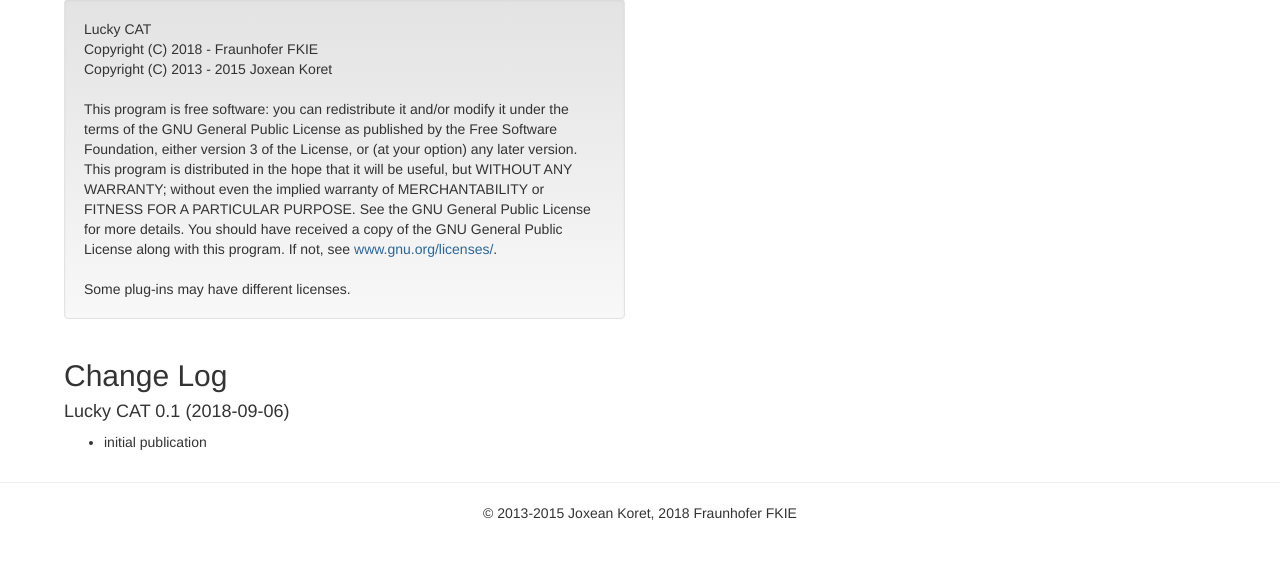
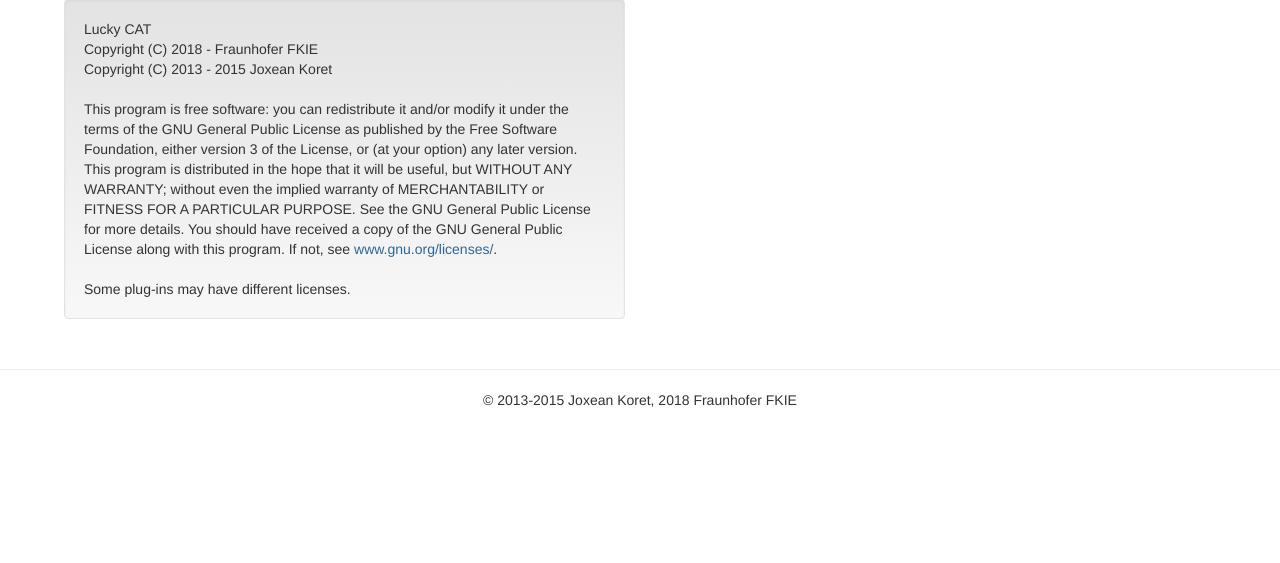
Before and after one commit to fkie-cad/LuckyCAT, a Flask app: page /about in a window 1280 px wide. Shown: the part 237-800 px from the top of the page. Run offline with Flask 3, Linux system fonts and the light colour scheme; some libraries are stand-ins or nearby versions.

Commit message:
Added CHANGES.md, removed change log from about.html.

```diff
--- a/luckycat/frontend/templates/about.html
+++ b/luckycat/frontend/templates/about.html
@@ -36,12 +36,4 @@
 	</div>
 </div>
 
-<h2>Change Log</h2>
-<div>
-	<h4>Lucky CAT 0.1 (2018-09-06)</h4>
-	<ul>
-		<li>initial publication</li>
-    </ul>
-</div>
-
 {% endblock %}
```
Also changed, not shown: CHANGES.md (added, +7 -0 lines).
